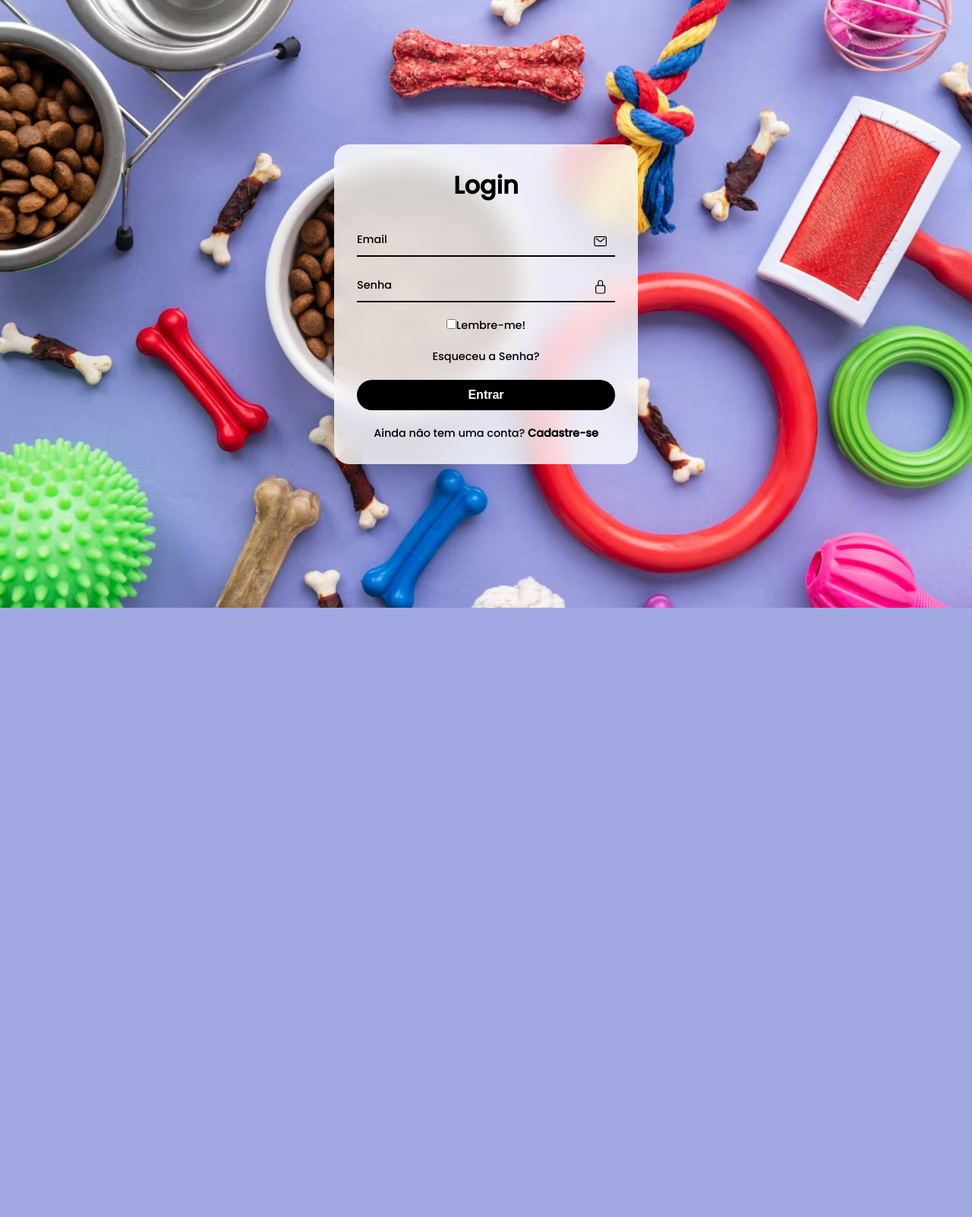
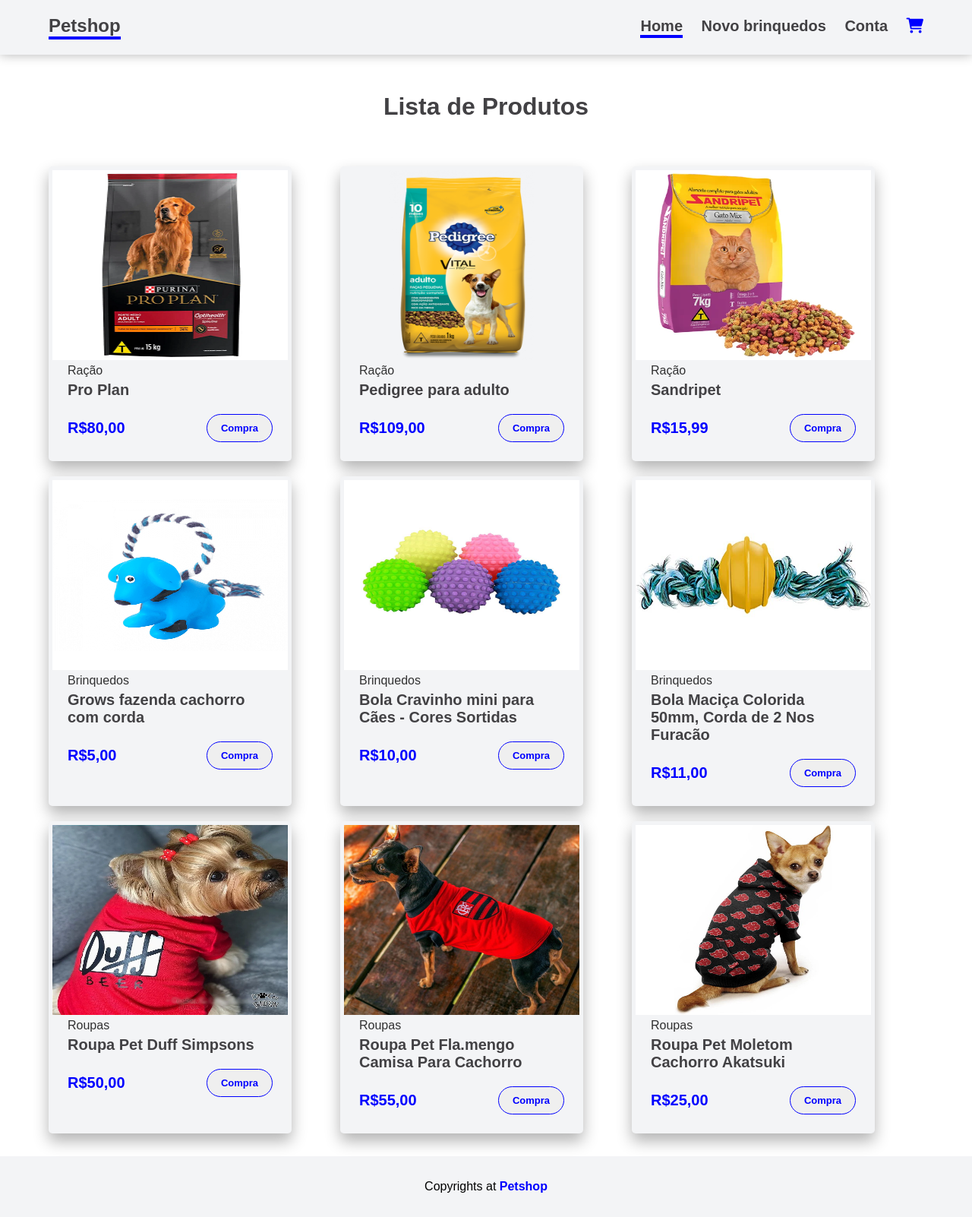
Before and after one commit to g-andradd/petshop, a PHP site: page /petshop/templates/produtos.php in a window 1280 px wide. Shown: the whole page at 76% size. Before the commit the page ends 800 px from the top, so only its background shows below. Run offline with PHP 8.4, Linux system fonts and the light colour scheme; some libraries are stand-ins or nearby versions.

Commit message:
petshop mvc

```diff
--- a/index.php
+++ b/index.php
@@ -4,34 +4,23 @@
 
 $routes = array(
     'login' => 'login.php',
-    'cadastro' => 'cadastroCliente.php',
-    'redefinir_senha' => 'redefinirSenha.php',
-    'verificar_email' => 'verificarEmail.php',
-    'home' => 'home.php'
+    'cadastro' => 'cadastroCliente.html',
+    'redefinir_senha' => 'redefinirSenha.html',
+    'verificar_email' => 'verificarEmail.html',
+    'produtos' => 'produtos.php'
 );
 
 $uri = $_SERVER['REQUEST_URI'];
 $uri_parts = explode('/', $uri);
-$page = isset($uri_parts[2]) ? $uri_parts[2] : 'login';
+$page = $uri_parts[2] ?? 'login';
 $page = basename($page);
 
-$template = isset($routes[$page]) ? $routes[$page] : 'login.php';
+$template = $routes[$page] ?? 'login.php';
 ?>
 
 <!DOCTYPE html>
 <html lang="pt-br">
 
-<head>
-    <meta charset="UTF-8">
-    <meta name="viewport" content="width=device-width, initial-scale=1.0">
-    <link rel="icon" type="image/png" sizes="16x16" href="favicon-16x16.png">
-    <link rel="stylesheet" href="templates/css/index.css">
-</head>
-
-<body>
 <?php include 'templates/' . $template; ?>
-<script type="module" src="https://unpkg.com/ionicons@5.5.2/dist/ionicons/ionicons.esm.js"></script>
-<script nomodule src="https://unpkg.com/ionicons@5.5.2/dist/ionicons/ionicons.js"></script>
-</body>
 
 </html>
--- a/src/cadastroCliente.php
+++ b/src/cadastroCliente.php
@@ -1,8 +1,8 @@
 <?php
 
-require_once "./src/controller/ClienteController.php";
+require_once "./controller/ClienteController.php";
 
-use App\Controller\ClienteController;
+use App\controller\ClienteController;
 
 $clienteController = new ClienteController();
 if ($_SERVER["REQUEST_METHOD"] === "POST") {
--- a/src/factory/ConnectionFactory.php
+++ b/src/factory/ConnectionFactory.php
@@ -6,7 +6,7 @@
 use PDOException;
 
 class ConnectionFactory {
-    private static $conexao;
+    private static ?PDO $conexao;
 
     public static function getConnection() {
         if (!isset(self::$conexao)) {
--- a/src/login.php
+++ b/src/login.php
@@ -1,6 +1,6 @@
 <?php
 
-use App\Controller\LoginController;
+use App\controller\LoginController;
 
 require_once "./controller/LoginController.php";
 
--- a/templates/cadastroProd.php
+++ b/templates/cadastroProd.php
@@ -1,5 +1,3 @@
-<!DOCTYPE html>
-<html lang="en">
 <head>
     <meta charset="UTF-8">
     <meta http-equiv="X-UA-Compatible" content="IE=edge">
@@ -139,4 +137,3 @@
         </form>
     </div>
 </body>
-</html>
--- a/templates/carrinho.php
+++ b/templates/carrinho.php
@@ -1,5 +1,3 @@
-<!DOCTYPE html>
-<html lang="en">
 <head>
   <meta charset="UTF-8">
   <meta http-equiv="X-UA-Compatible" content="IE=edge">
@@ -35,4 +33,3 @@
       remove.addEventListene("click", ()=> cart.classList.remove("active"))
     </script>
 </body>
-</html>
--- a/templates/login.php
+++ b/templates/login.php
@@ -1,6 +1,10 @@
 
 <head>
-    <title>Petshop - Login</title>
+    <meta charset="UTF-8">
+    <meta name="viewport" content="width=device-width, initial-scale=1.0">
+    <link rel="icon" type="image/png" sizes="16x16" href="favicon-16x16.png">
+    <link rel="stylesheet" href="templates/css/index.css">
+    <title>Petshop | Login</title>
 </head>
 <body>
 <section>
--- /dev/null
+++ b/templates/produtos.php
@@ -0,0 +1,159 @@
+<head>
+    <meta charset="UTF-8">
+    <meta http-equiv="X-UA-Compatible" content="IE=edge">
+    <meta name="viewport" content="width=device-width, initial-scale=1.0">
+    <link rel="icon" type="img/png" sizes="16x16"  href="./favicon-16.png">
+    <link rel="stylesheet" href="templates/css/stylej.css">
+    <script src="https://cdnjs.cloudflare.com/ajax/libs/jquery/3.6.0/jquery.min.js" integrity="sha512-894YE6QWD5I59HgZOGReFYm4dnWc1Qt5NtvYSaNcOP+u1T9qYdvdihz0PPSiiqn/+/3e7Jo4EaG7TubfWGUrMQ==" crossorigin="anonymous" referrerpolicy="no-referrer"></script>
+    <link rel="stylesheet" href="https://cdnjs.cloudflare.com/ajax/libs/font-awesome/6.1.1/css/all.min.css" integrity="sha512-KfkfwYDsLkIlwQp6LFnl8zNdLGxu9YAA1QvwINks4PhcElQSvqcyVLLD9aMhXd13uQjoXtEKNosOWaZqXgel0g==" crossorigin="anonymous" referrerpolicy="no-referrer"/>
+    <title>Petshop | Home</title>
+</head>
+<body>
+
+<nav class="navbar">
+    <div class="logo"><h1>Petshop</h1></div>
+    <ul class="menu">
+        <li><a href="" class="active">Home</a></li>
+        <li><a href="cadastroProd.php">Novo brinquedos</a></li>
+        <li><a href="Login.html">Conta</a></li>
+        <li><a href="carrinho.php"><i class="fas fa-shopping-cart"></i></a></li>
+    </ul>
+    <!-- for responsive button -->
+    <div class="menu-btn">
+        <i class="fa fa-bars"></i>
+    </div>
+</nav>
+
+<!--<section class="content">
+    <h1>New Arrivals For Men & Women</h1>
+    <p>Get The Best Women Fashion Arrivals</p>
+    <button>Shop Now</button>
+</section>-->
+
+<h1 class="pheading">Lista de Produtos</h1>
+
+<section class="sec">
+    <div class="Products">
+
+        <!-- card start -->
+        <div class="card">
+            <div class="img"><img src="templates/imgs/ração.png" alt=""></div>
+            <div class="desc">Ração</div>
+            <div class="title">Pro Plan</div>
+            <div class="box">
+                <div class="price">R$80,00</div>
+                <button class="btn">Compra</button>
+            </div>
+        </div>
+        <!-- card end -->
+
+        <!-- card start -->
+        <div class="card">
+            <div class="img"><img src="templates/imgs/ração02.png" alt=""></div>
+            <div class="desc">Ração</div>
+            <div class="title">Pedigree para adulto</div>
+            <div class="box">
+                <div class="price">R$109,00</div>
+                <button class="btn">Compra</button>
+            </div>
+        </div>
+        <!-- card end -->
+
+        <!-- card start -->
+        <div class="card">
+            <div class="img"><img src="templates/imgs/gato-mix.png" alt=""></div>
+            <div class="desc">Ração</div>
+            <div class="title">Sandripet</div>
+            <div class="box">
+                <div class="price">R$15,99</div>
+                <button class="btn">Compra</button>
+            </div>
+        </div>
+        <!-- card end -->
+
+        <!-- card start -->
+        <div class="card">
+            <div class="img"><img src="templates/imgs/briquedo01.png" alt=""></div>
+            <div class="desc">Brinquedos</div>
+            <div class="title">Grows fazenda cachorro com corda</div>
+            <div class="box">
+                <div class="price">R$5,00</div>
+                <button class="btn">Compra</button>
+            </div>
+        </div>
+        <!-- card end -->
+
+        <!-- card start -->
+        <div class="card">
+            <div class="img"><img src="templates/imgs/brinquedos-pet.png" alt=""></div>
+            <div class="desc">Brinquedos</div>
+            <div class="title">Bola Cravinho mini para Cães - Cores Sortidas</div>
+            <div class="box">
+                <div class="price">R$10,00</div>
+                <button class="btn">Compra</button>
+            </div>
+        </div>
+        <!-- card end -->
+
+        <!-- card start -->
+        <div class="card">
+            <div class="img"><img src="templates/imgs/briquedo02.png" alt=""></div>
+            <div class="desc">Brinquedos</div>
+            <div class="title">Bola Maciça Colorida 50mm, Corda de 2 Nos Furacão</div>
+            <div class="box">
+                <div class="price">R$11,00</div>
+                <button class="btn">Compra</button>
+            </div>
+        </div>
+        <!-- card end -->
+
+        <!-- card start -->
+        <div class="card">
+            <div class="img"><img src="templates/imgs/roupa01.png" alt=""></div>
+            <div class="desc">Roupas</div>
+            <div class="title">Roupa Pet Duff Simpsons</div>
+            <div class="box">
+                <div class="price">R$50,00</div>
+                <button class="btn">Compra</button>
+            </div>
+        </div>
+        <!-- card end -->
+
+        <!-- card start -->
+        <div class="card">
+            <div class="img"><img src="templates/imgs/roupafla.png" alt=""></div>
+            <div class="desc">Roupas</div>
+            <div class="title">Roupa Pet Fla.mengo Camisa Para Cachorro</div>
+            <div class="box">
+                <div class="price">R$55,00</div>
+                <button class="btn">Compra</button>
+            </div>
+        </div>
+        <!-- card end -->
+
+        <!-- card start -->
+        <div class="card">
+            <div class="img"><img src="templates/imgs/naruto-fofo.png" alt=""></div>
+            <div class="desc">Roupas</div>
+            <div class="title">Roupa Pet Moletom Cachorro Akatsuki</div>
+            <div class="box">
+                <div class="price">R$25,00</div>
+                <button class="btn">Compra</button>
+            </div>
+        </div>
+        <!-- card end -->
+    </div>
+</section>
+
+<footer>
+    <p>Copyrights at <a href="indexj.htm">Petshop</a></p>
+</footer>
+
+<script>
+    $(".menu-bnt").click(function(){
+        $('.navbar .menu').toggleClass("active");
+        $('.menu-btn i').toggleClass("active");
+    });
+</script>
+
+</body>
--- a/templates/redefinirSenha.php
+++ b/templates/redefinirSenha.html
@@ -1,5 +1,9 @@
 <head>
-    <title>Petshop - Redefinir senha</title>
+    <meta charset="UTF-8">
+    <meta name="viewport" content="width=device-width, initial-scale=1.0">
+    <link rel="icon" type="image/png" sizes="16x16" href="favicon-16x16.png">
+    <link rel="stylesheet" href="templates/css/index.css">
+    <title>Petshop | Redefinir senha</title>
 </head>
 
 <body>
--- a/templates/verificarEmail.php
+++ b/templates/verificarEmail.html
@@ -1,5 +1,9 @@
 <head>
-    <title>Petshop - Verificação de E-mail</title>
+    <meta charset="UTF-8">
+    <meta name="viewport" content="width=device-width, initial-scale=1.0">
+    <link rel="icon" type="image/png" sizes="16x16" href="favicon-16x16.png">
+    <link rel="stylesheet" href="templates/css/index.css">
+    <title>Petshop | Verificação de E-mail</title>
 </head>
 
 <body>
```
Also changed, not shown: src/DAO/ClienteDAO.php (+17 -28 lines), src/controller/ClienteController.php (+9 -5 lines), src/controller/LoginController.php (+10 -2 lines), src/model/Cliente.php (+7 -7 lines), src/service/ClienteService.php (+14 -11 lines), templates/cadastroCliente.html (renamed from templates/cadastroCliente.php, +7 -3 lines), templates/home.php (deleted, +0 -162 lines).
